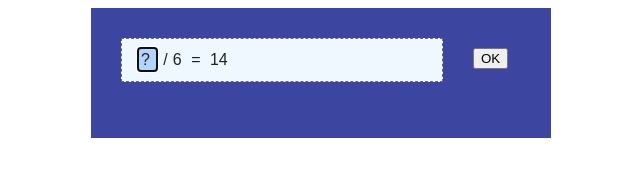
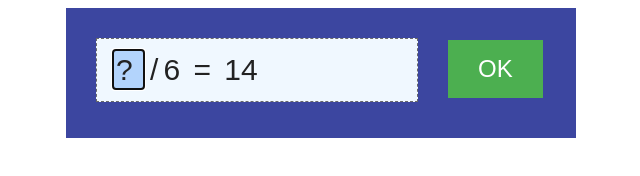
Before and after one commit to devpixde/Rechentrainer, a plain HTML site: page index.html in a window 1280 px wide. Shown: the whole page, without its empty margins (319-959 px from the left). Drawn offline with Linux system fonts and the light colour scheme.

Commit message:
Optik verbessert

```diff
--- a/css/main.css
+++ b/css/main.css
@@ -268,7 +268,7 @@ textarea {
 .block{
     margin-top: 10%;
     margin:auto;
-    width: 400px;
+    width: 450px;
     height: 70px;
     background-color: #3c46a0;
     padding: 30px;
@@ -281,12 +281,21 @@ textarea {
     position: relative;
     background-color: aliceblue;
     float: left;
+    font-size: 30px;
 }
 
 #ok_btn{
     clear: left;
     margin-left: 30px;
-    margin-top: 10px;
+    margin-top: 2px;
+
+    background-color: #4CAF50; /* Green */
+    border: none;
+    color: white;
+    padding: 15px 30px;
+    text-align: center;
+    text-decoration: none;
+    font-size: 24px;
 }
 
 #questionPart{
@@ -302,6 +311,7 @@ textarea {
 
 .wrong{
     background-color: crimson !important;
+    color: white;
 }
 
 .correct{
```
